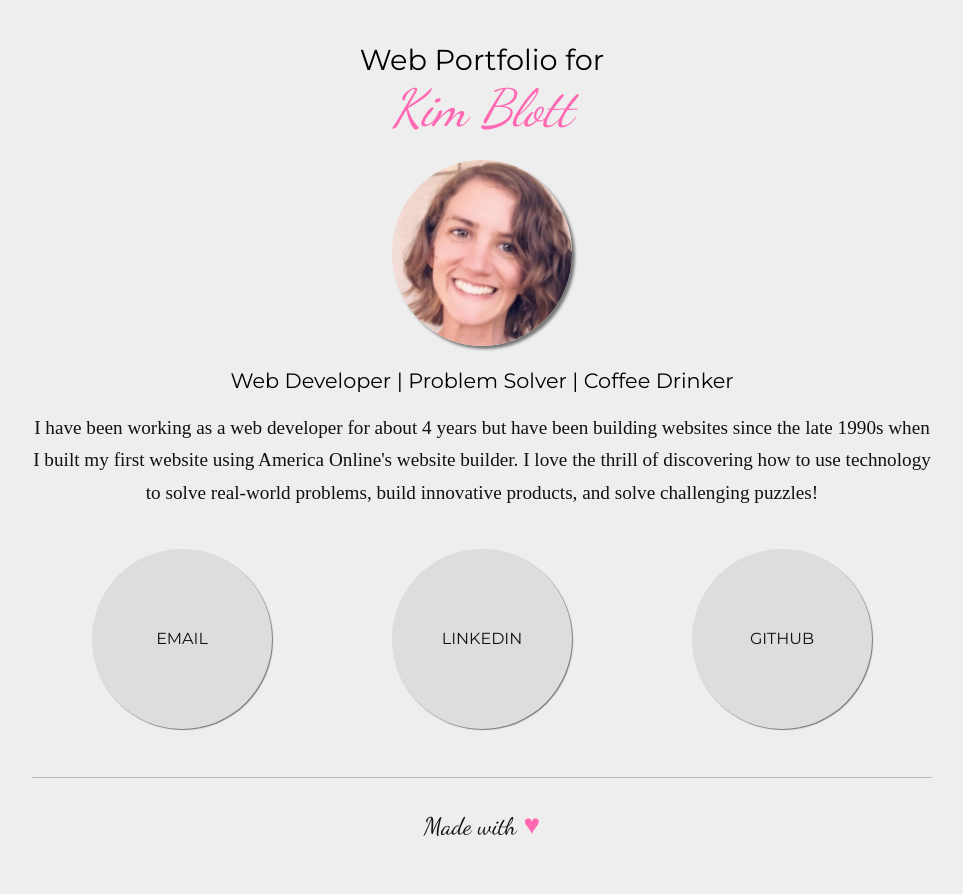
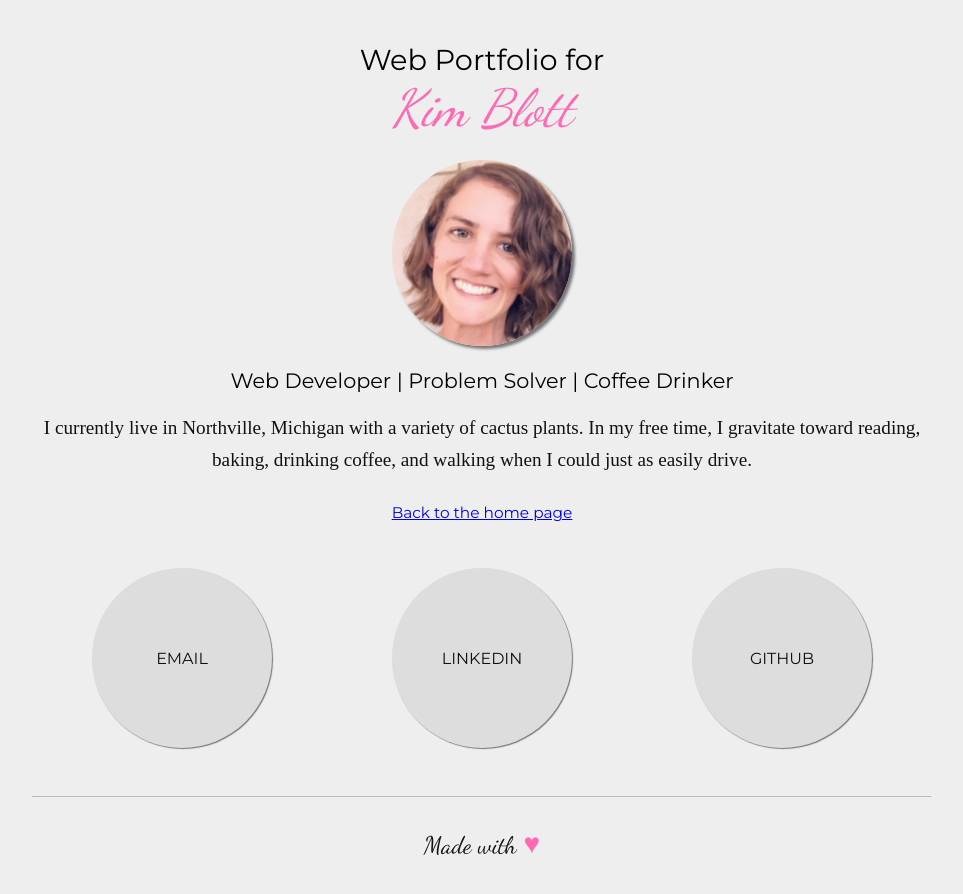
Before and after one commit to lowmoonlight/web-portfolio, a React (Vite) app: page /details in a window 1280 px wide. Shown: the top 894 px of the page, without its empty margins (158-1121 px from the left). Built offline with nearby package versions, Linux system fonts and the light colour scheme.

Commit message:
Restructure footer code, use Reach router for additional details page

```diff
--- a/src/App.js
+++ b/src/App.js
@@ -1,7 +1,10 @@
 import React from "react";
 import { render } from "react-dom";
+import { Router } from "@reach/router";
 import "./App.scss";
 import SocialLink from "./SocialLink";
+import Intro from "./Intro";
+import Details from "./Details";
 import Heart from "./Heart";
 import kimImage from "./images/kim.jpg";
 
@@ -17,15 +20,15 @@ const App = () => {
         alt="Kim Blott smiling into camera"
       />
       <h2>Web Developer | Problem Solver | Coffee Drinker</h2>
-      <p>
-        I have been working as a web developer for about 4 years but have been
-        building websites since the late 1990s when I built my first website
-        using America Online&apos;s website builder. I love the thrill of
-        discovering how to use technology to solve real-world problems, build
-        innovative products, and solve challenging puzzles!
-      </p>
+      <Router>
+        <Intro path="/" />
+        <Details path="/details" />
+      </Router>
       <SocialLink />
-      <Heart />
+      <footer>
+        <hr />
+        <Heart />
+      </footer>
     </div>
   );
 };
--- a/src/App.scss
+++ b/src/App.scss
@@ -46,6 +46,11 @@ body {
     color: #111;
     font-size: 1.2em;
     line-height: 1.7;
+
+    & > a {
+      font-family: $body-font-family;
+      font-size: 0.8em;
+    }
   }
 
   // Contact and profile links
--- /dev/null
+++ b/src/Details.js
@@ -0,0 +1,27 @@
+import React from "react";
+import { Link } from "@reach/router";
+
+const Details = () => {
+  const kimDetails = {
+    city: "Northville",
+    state: "Michigan",
+    roommates: "cactus plants",
+    hobbies:
+      "reading, baking, drinking coffee, and walking when I could just as easily drive",
+  };
+
+  return (
+    <div className="more-info">
+      <p>
+        I currently live in {kimDetails.city}, {kimDetails.state} with a variety
+        of {kimDetails.roommates}. In my free time, I gravitate toward{" "}
+        {kimDetails.hobbies}.
+      </p>
+      <p>
+        <Link to="/">Back to the home page</Link>
+      </p>
+    </div>
+  );
+};
+
+export default Details;
--- a/src/Heart.js
+++ b/src/Heart.js
@@ -4,8 +4,6 @@ const Heart = () => {
   const [isPink, setIsPink] = useState(true);
 
   return (
-    <footer>
-      <hr />
     <p>
       Made with
       <span
@@ -21,7 +19,6 @@ const Heart = () => {
         &hearts;
       </span>
     </p>
-    </footer>
   );
 };
 
--- /dev/null
+++ b/src/Intro.js
@@ -0,0 +1,21 @@
+import React from "react";
+import { Link } from "@reach/router";
+
+const Intro = () => {
+  return (
+    <div className="introduction">
+      <p>
+        I have been working as a web developer for about 4 years but have been
+        building websites since the late 1990s when I built my first website
+        using America Online&apos;s website builder. I love the thrill of
+        discovering how to use technology to solve real-world problems, build
+        innovative products, and solve challenging puzzles!
+      </p>
+      <p>
+        <Link to="/details">Learn more about Kim</Link>
+      </p>
+    </div>
+  );
+};
+
+export default Intro;
```
Lines whose indentation alone changed are shown as unchanged.
